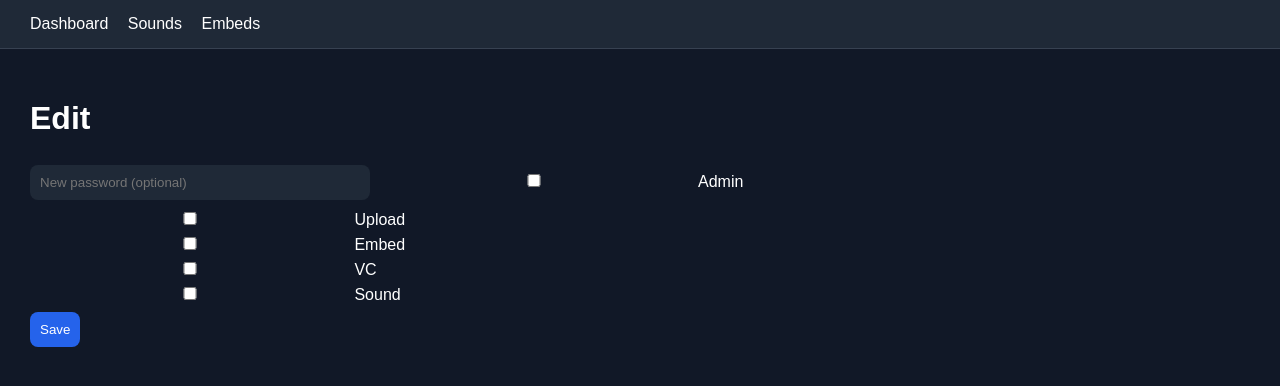
After one commit to human757-fin/evilbot, a Flask app: template templates/edit_user.html in a window 1280 px wide. The commit adds this page. Shown: the top 386 px of the page. Run offline with Flask 3, Linux system fonts and the light colour scheme; the template is opened without the code that fills it, so the values that code supplies are empty; parts of the project's set-up code (start-up, migrations or seed data) failed here and were passed over.

Commit message:
better ui

```diff
--- a/static/style.css
+++ b/static/style.css
@@ -0,0 +1,66 @@
+body {
+    margin: 0;
+    font-family: Arial, sans-serif;
+    background: #111827;
+    color: white;
+}
+
+.navbar {
+    display: flex;
+    justify-content: space-between;
+    align-items: center;
+    padding: 15px 30px;
+    background: #1f2937;
+    border-bottom: 1px solid #374151;
+}
+
+.navbar a {
+    color: white;
+    text-decoration: none;
+    margin-right: 15px;
+}
+
+.navbar a:hover {
+    color: #60a5fa;
+}
+
+.container {
+    padding: 30px;
+}
+
+input, textarea, button {
+    padding: 10px;
+    margin: 6px 0;
+    border-radius: 8px;
+    border: none;
+}
+
+input, textarea {
+    width: 320px;
+    background: #1f2937;
+    color: white;
+}
+
+button {
+    background: #2563eb;
+    color: white;
+    cursor: pointer;
+}
+
+button:hover {
+    background: #1d4ed8;
+}
+
+.card {
+    background: #1f2937;
+    padding: 15px;
+    border-radius: 10px;
+    margin: 10px 0;
+}
+
+.flash {
+    background: #2563eb;
+    padding: 12px;
+    border-radius: 8px;
+    margin-bottom: 20px;
+}
--- /dev/null
+++ b/templates/base.html
@@ -0,0 +1,48 @@
+<!DOCTYPE html>
+<html lang="en">
+<head>
+    <meta charset="UTF-8">
+    <meta name="viewport" content="width=device-width, initial-scale=1.0">
+    <title>{% block title %}Bot Panel{% endblock %}</title>
+
+    <link rel="stylesheet"
+          href="{{ url_for('static', filename='style.css') }}">
+</head>
+<body>
+
+    <nav class="navbar">
+        <div class="nav-left">
+            <a href="/dashboard">Dashboard</a>
+            <a href="/sounds">Sounds</a>
+            <a href="/embed">Embeds</a>
+
+            {% if session.get("is_admin") %}
+            <a href="/users">Users</a>
+            {% endif %}
+        </div>
+
+        <div class="nav-right">
+            {% if session.get("user") %}
+                <span>{{ session["user"] }}</span>
+                <a href="/logout">Logout</a>
+            {% endif %}
+        </div>
+    </nav>
+
+    <main class="container">
+
+        {% with messages = get_flashed_messages() %}
+            {% if messages %}
+                {% for message in messages %}
+                    <div class="flash">
+                        {{ message }}
+                    </div>
+                {% endfor %}
+            {% endif %}
+        {% endwith %}
+
+        {% block content %}{% endblock %}
+    </main>
+
+</body>
+</html>
--- /dev/null
+++ b/templates/edit_user.html
@@ -0,0 +1,43 @@
+{% extends "base.html" %}
+
+{% block title %}Edit user{% endblock %}
+
+{% block content %}
+<h1>Edit {{ user["username"] }}</h1>
+
+<form method="post">
+    <input name="password" placeholder="New password (optional)">
+
+    <label>
+        <input type="checkbox" name="is_admin"
+        {% if user["is_admin"] %}checked{% endif %}>
+        Admin
+    </label><br>
+
+    <label>
+        <input type="checkbox" name="can_upload"
+        {% if user["can_upload"] %}checked{% endif %}>
+        Upload
+    </label><br>
+
+    <label>
+        <input type="checkbox" name="can_embed"
+        {% if user["can_embed"] %}checked{% endif %}>
+        Embed
+    </label><br>
+
+    <label>
+        <input type="checkbox" name="can_vc"
+        {% if user["can_vc"] %}checked{% endif %}>
+        VC
+    </label><br>
+
+    <label>
+        <input type="checkbox" name="can_sound"
+        {% if user["can_sound"] %}checked{% endif %}>
+        Sound
+    </label><br>
+
+    <button>Save</button>
+</form>
+{% endblock %}
--- a/templates/embeds.html
+++ b/templates/embeds.html
@@ -1,3 +1,8 @@
+{% extends "base.html" %}
+
+{% block title %}Embed{% endblock %}
+
+{% block content %}
 <h1>Send Embed</h1>
 
 <form method="post">
@@ -6,3 +11,4 @@
     <textarea name="description"></textarea><br>
     <button>Send</button>
 </form>
+{% endblock %}
--- a/templates/sounds.html
+++ b/templates/sounds.html
@@ -1,3 +1,7 @@
+{% extends "base.html" %}
+
+{% block title %}Sounds{% endblock %}
+{% block content %}
 <h1>Sounds</h1>
 
 <form method="post" enctype="multipart/form-data">
@@ -12,3 +16,4 @@
     <button>Play</button>
 </form>
 {% endfor %}
+{% endblock %}
--- a/webpanel.py
+++ b/webpanel.py
@@ -330,6 +330,57 @@ def users():
         users=users
     )
 
+@app.route("/edit_user/<int:user_id>", methods=["GET", "POST"])
+@admin_required
+def edit_user(user_id):
+    conn = db()
+
+    with conn.cursor() as cursor:
+        if request.method == "POST":
+            password = request.form["password"]
+
+            query = """
+            UPDATE users
+            SET is_admin=%s,
+                can_upload=%s,
+                can_embed=%s,
+                can_vc=%s,
+                can_sound=%s
+            """
+
+            values = [
+                "is_admin" in request.form,
+                "can_upload" in request.form,
+                "can_embed" in request.form,
+                "can_vc" in request.form,
+                "can_sound" in request.form
+            ]
+
+            if password:
+                query += ", password=%s"
+                values.append(
+                    generate_password_hash(password)
+                )
+
+            query += " WHERE id=%s"
+            values.append(user_id)
+
+            cursor.execute(query, tuple(values))
+            flash("User updated.")
+
+        cursor.execute(
+            "SELECT * FROM users WHERE id=%s",
+            (user_id,)
+        )
+        user = cursor.fetchone()
+
+    conn.close()
+
+    return render_template(
+        "edit_user.html",
+        user=user
+    )
+
 
 if __name__ == "__main__":
     app.run(
```
Also changed, not shown: templates/dashboard.html (+7 -6 lines), templates/login.html (+8 -1 lines), templates/users.html (+15 -6 lines).
